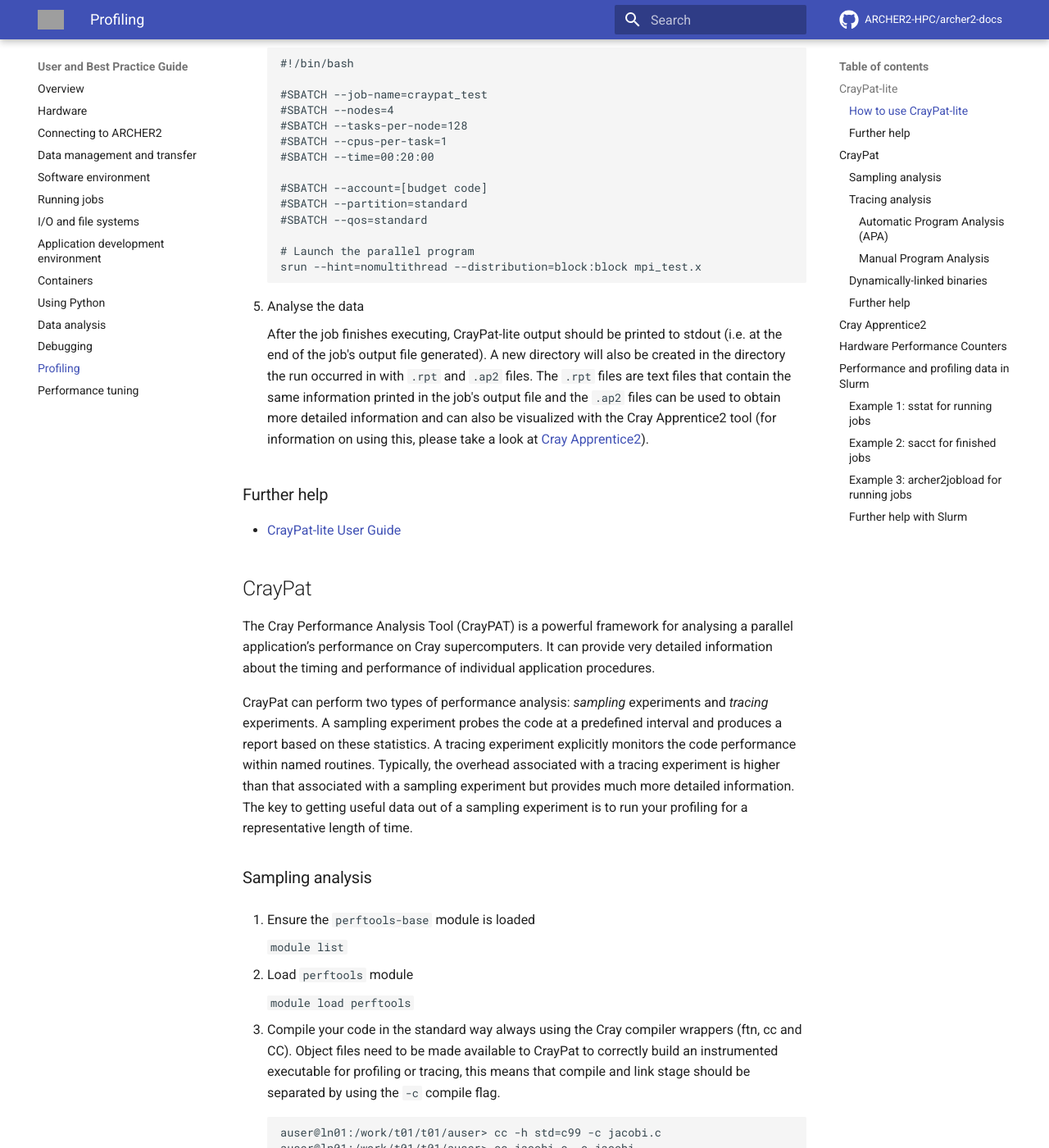
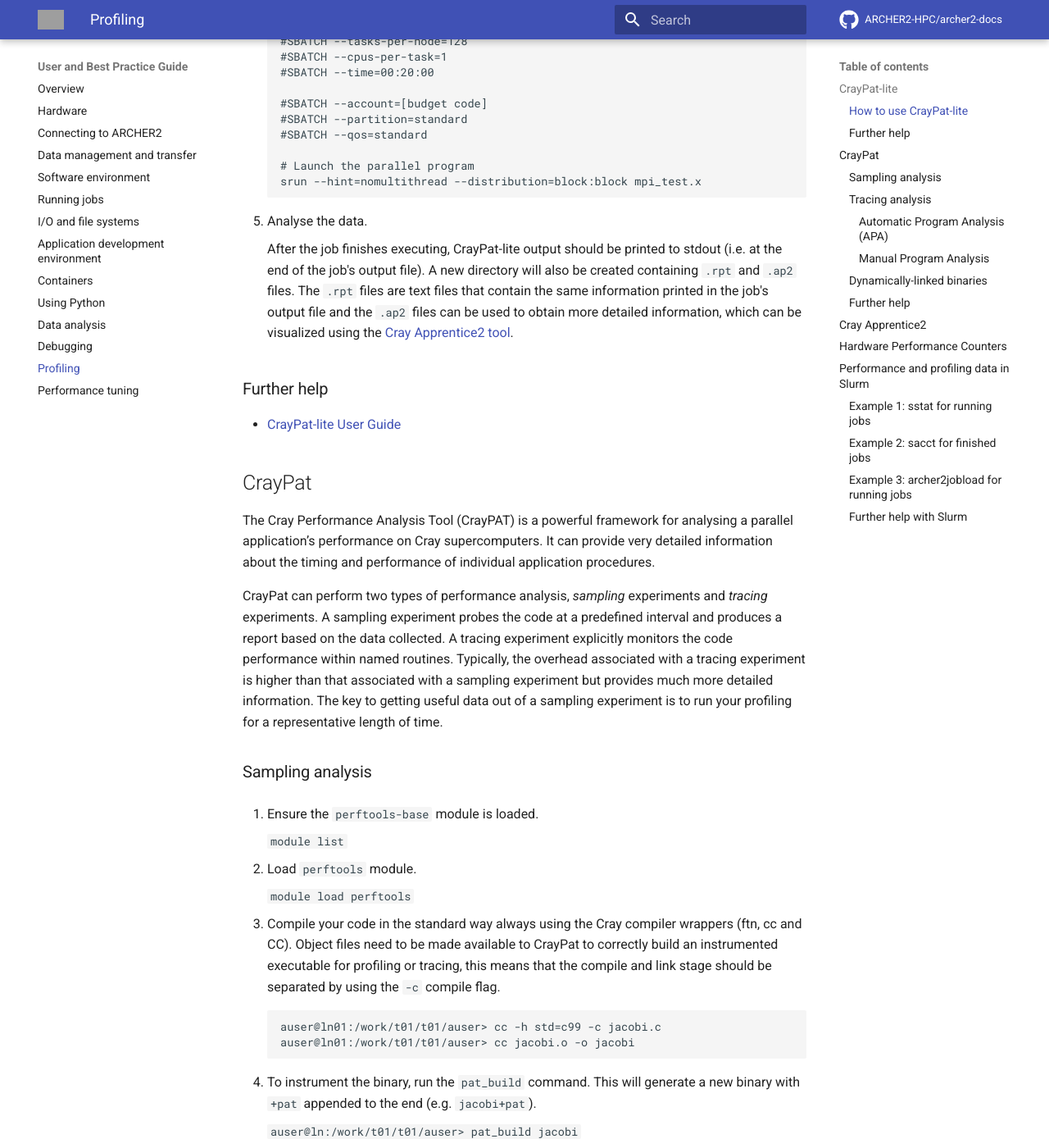
Before and after one commit to ARCHER2-HPC/archer2-docs, an MkDocs documentation site: the page built from docs/user-guide/profile.md, in a window 1280 px wide and 1400 px high, scrolled down 948 px. Shown: the whole window at 82% size. Built offline with MkDocs 1.6.1 and Material for MkDocs 9.7.7, drawn with Linux system fonts in a browser that asks for light colours; comment, search, counter and statistics services are not loaded; some of the changed text lies outside the part shown; grey boxes are pictures that could not be loaded.

Commit message:
Fixed CrayPAT links as per issue 298.

````diff
--- a/docs/user-guide/profile.md
+++ b/docs/user-guide/profile.md
@@ -55,20 +52,18 @@
     srun --hint=nomultithread --distribution=block:block mpi_test.x
     ```
 
-5.  Analyse the data
+5.  Analyse the data.
 
     After the job finishes executing, CrayPat-lite output should be printed
-    to stdout (i.e. at the end of the job's output file generated). A new
-    directory will also be created in the directory the run occurred in with
-    `.rpt` and `.ap2` files. The `.rpt` files are text files that contain
-    the same information printed in the job's output file and the `.ap2` files
-    can be used to obtain more detailed information and can also be visualized
-    with the Cray Apprentice2 tool (for information on using this, please
-    take a look at [Cray Apprentice2](#cray-apprentice2)).
+    to stdout (i.e. at the end of the job's output file). A new directory will
+    also be created containing `.rpt` and `.ap2` files. The `.rpt` files are text
+    files that contain the same information printed in the job's output file and
+    the `.ap2` files can be used to obtain more detailed information, which can be
+    visualized using the [Cray Apprentice2 tool](#cray-apprentice2).
 
 ### Further help
 
-  - [CrayPat-lite User Guide](https://pubs.cray.com/bundle/Cray_Performance_Measurement_and_Analysis_Tools_Installation_Guide_632_S-2474/page/Use_CrayPat_CrayPat-lite_Apprentice2_or_Reveal.html)
+  - [CrayPat-lite User Guide](https://support.hpe.com/hpesc/public/docDisplay?docId=a00114942en_us&page=index.html)
 
 ## CrayPat
 
@@ -77,10 +72,10 @@
 It can provide very detailed information about the timing and performance
 of individual application procedures.
 
-CrayPat can perform two types of performance analysis: *sampling*
+CrayPat can perform two types of performance analysis, *sampling*
 experiments and *tracing* experiments. A sampling experiment probes the
-code at a predefined interval and produces a report based on these
-statistics. A tracing experiment explicitly monitors the code
+code at a predefined interval and produces a report based on the data
+collected. A tracing experiment explicitly monitors the code
 performance within named routines. Typically, the overhead associated
 with a tracing experiment is higher than that associated with a sampling
 experiment but provides much more detailed information. The key to
@@ -109,23 +104,23 @@
     ```
 
 4.  To instrument the binary, run the `pat_build` command. This will
-    generate a new binary with `+pat` appended to the end (e.g. `jacobi+pat`)
+    generate a new binary with `+pat` appended to the end (e.g. `jacobi+pat`).
 
     `auser@ln:/work/t01/t01/auser> pat_build jacobi`
 
 5.  Run the new executable with `+pat` appended as you would with the
     regular executable. Each run will produce its own 'experiment
-    directory' directory containing the performance data as `.xf` files
+    directory' containing the performance data as `.xf` files
     inside a subdirectory called `xf-files` (e.g. running the
     `jacobi+pat` instrumented executable might produce
     `jacobi+pat+12265-1573s/xf-files`).
 6.  Generate report data with `pat_report`.
 
-These `.xf` files contain the raw sampling data from the run and need to
+The `.xf` files contain the raw sampling data from the run and need to
 be post-processed to produce useful results. This is done using the
 `pat_report` tool which converts all the raw data into a summarised and
 readable form. You should provide the name of the experiment directory as
-the argument:
+the argument to `pat_report`.
 
     auser@ln:/work/t01/t01/auser> pat_report jacobi+pat+12265-1573s
 
@@ -152,20 +147,18 @@
     |==================================================
 
 This report will generate more files with the extension `.ap2` in the
-experiment directory. These hold the same data as the `.xf` file but
+experiment directory. These hold the same data as the `.xf` files but
 in the post-processed form. Another file produced has an `.apa` extension
 and is a text file with a suggested configuration for generating a
 traced experiment.
 
 The `.ap2` files generated are used to view performance
-data graphically with the Cray Apprentice2 tool (for information on using
-this, please take a look at [Cray Apprentice2](#cray-apprentice2)), and
-the latter is used for more detailed tracing experiments.
+data graphically with the [Cray Apprentice2 tool](#cray-apprentice2).
 
 The `pat_report` command is able to produce many different profile
 reports from the profiling data. You can select a predefined report with
 the `-O` flag to `pat_report`. A selection of the most generally useful
-predefined report types are:
+predefined report types are:= listed below.
 
   - **ca+src** - Show the callers (bottom-up view) leading to the
     routines that have a high use in the report and include source code
@@ -281,15 +274,13 @@
 binaries with the `pat_run` utility. `pat_run` delivers profiling
 information for codes that cannot easily be rebuilt. To use `pat_run`:
 
-1.  Load the `perftools-base` module if it is not already loaded
-
+1.  Load the `perftools-base` module if it is not already loaded.
 
     `module load perftools-base`
 
 
 2.  Run your application normally including the `pat_run` command right
-    after your `srun`
-    options
+    after your `srun` options.
 
     `srun [srun-options] pat_run [pat_run-options] program [program-options]`
 
@@ -307,16 +298,15 @@
 
 ### Further help
 
-  - [CrayPat User Guide](https://pubs.cray.com/content/S-2376/7.0.0/cray-performance-measurement-and-analysis-tools-user-guide/craypat)
+  - [CrayPat User Guide](https://support.hpe.com/hpesc/public/docDisplay?docId=a00114942en_us&page=index.html)
 
 ## Cray Apprentice2
 
 Cray Apprentice2 is an optional GUI tool that is used to visualize and
 manipulate the performance analysis data captured during program
-execution. Cray Apprentice2 can
-display a wide variety of reports and graphs, depending on the type of
-program being analyzed, the way in which the program was instrumented
-for data capture, and the data that was collected during program
+execution. Cray Apprentice2 can display a wide variety of reports and graphs,
+depending on the type of program being analyzed, the way in which the program
+was instrumented for data capture, and the data that was collected during program
 execution.
 
 You will need to use CrayPat to first instrument your program and
````
Also changed, not shown: other parts of docs/user-guide/profile.md (+17 -20 lines), docs/quick-start/quickstart-developers.md (+12 -13 lines).
